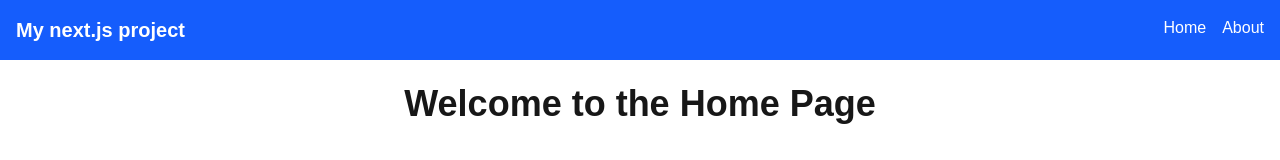
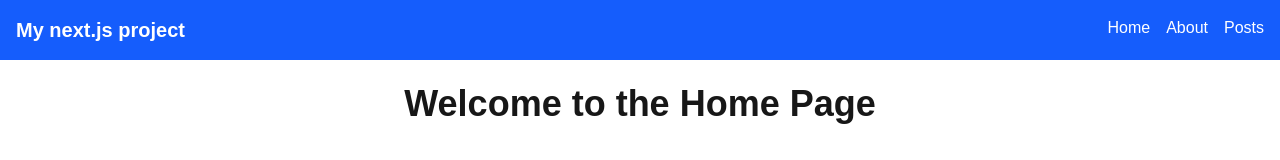
Before and after one commit to IsratJahan13/my-next-project, a Next.js app: page / in a window 1280 px wide. Shown: the top 160 px of the page. Built offline with nearby package versions, Linux system fonts and the light colour scheme.

Commit message:
linked posts page in nav bar

```diff
--- a/src/components/Header.tsx
+++ b/src/components/Header.tsx
@@ -8,6 +8,7 @@ const Header = () => {
       <div className="space-x-4">
         <Link href="/" className="hover:underline">Home</Link>
         <Link href="/about" className="hover:underline">About</Link>
+        <Link href="/posts">Posts</Link>
       </div>
     </div>
   </nav>
```
